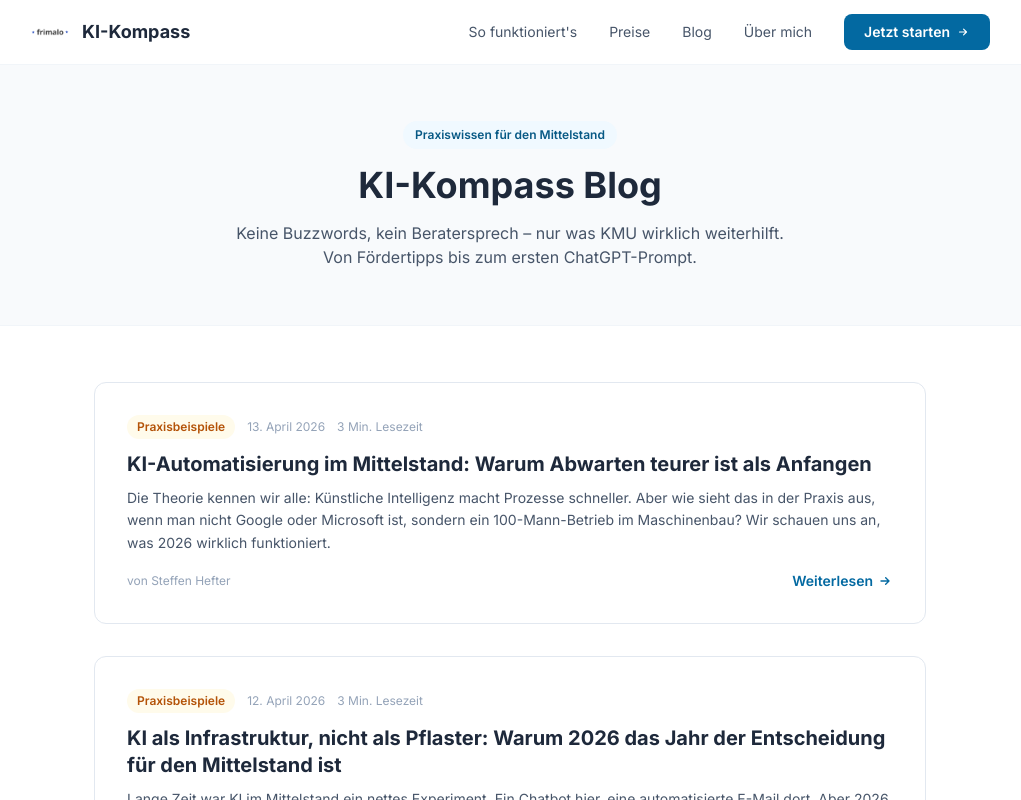
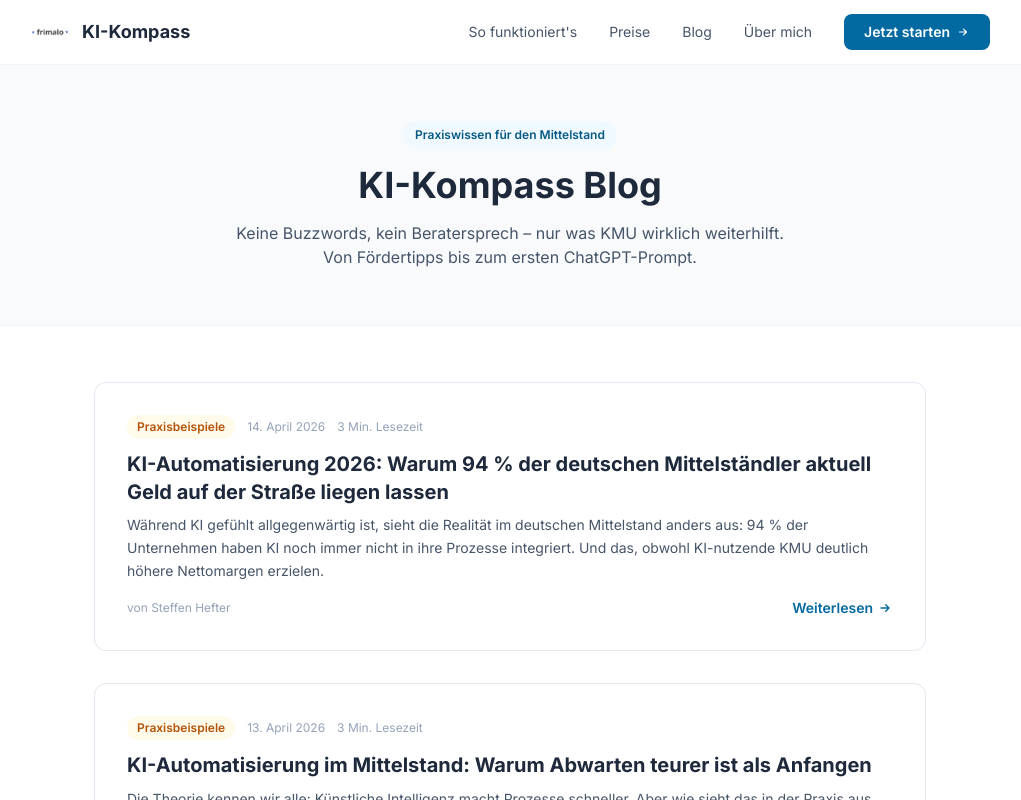
Before and after one commit to derhefter/KI-Kompass-2.0, a Next.js app: page /blog in a window 1280 px wide. Shown: the top 800 px of the page, without its empty margins (130-1151 px from the left). Built offline with nearby package versions, Linux system fonts and the light colour scheme; no server answers.

Commit message:
Auto-Publish: Warum 94% Geld auf der Straße liegen lassen

```diff
--- a/src/data/blog-posts.js
+++ b/src/data/blog-posts.js
@@ -16,6 +16,35 @@
 // ============================================================
 
 export const blogPosts = [
+  {
+    id: 12,
+    slug: 'ki-automatisierung-2026-warum-94-der-deutschen-mittelstaendler-aktuell-geld-auf-der-strasse-liegen-lassen',
+    title: 'KI-Automatisierung 2026: Warum 94 % der deutschen Mittelständler aktuell Geld auf der Straße liegen lassen',
+    excerpt: 'Während KI gefühlt allgegenwärtig ist, sieht die Realität im deutschen Mittelstand anders aus: 94 % der Unternehmen haben KI noch immer nicht in ihre Prozesse integriert. Und das, obwohl KI-nutzende KMU deutlich höhere Nettomargen erzielen.',
+    content: `
+<p>Während KI gefühlt allgegenwärtig ist, sieht die Realität im deutschen Mittelstand anders aus: 94 % der Unternehmen haben KI noch immer nicht in ihre Prozesse integriert. Und das, obwohl KI-nutzende KMU deutlich höhere Nettomargen erzielen.</p>
+
+<p>Die Zeiten, in denen KI ein reines "Experiment" war, sind vorbei. Es geht jetzt um handfeste Wettbewerbsvorteile durch Prozessautomatisierung.</p>
+
+<p><strong>Wo der Mittelstand jetzt profitiert:</strong></p>
+<ul>
+  <li><strong>HR-Entlastung:</strong> Automatisierte Vorsortierung von Bewerbungen und Beantwortung von Standardfragen.</li>
+  <li><strong>Finanz-Turbo:</strong> Intelligente Rechnungserkennung und automatische Vorkontierung im ERP-System.</li>
+  <li><strong>Vertriebs-Effizienz:</strong> Strukturierte Auswertung von Kundenanfragen und automatisierte Vorbereitung von Angeboten.</li>
+</ul>
+
+<p><strong>Der EU AI Act:</strong><br>Im August 2026 greift der EU AI Act. Große Kunden fragen schon heute nach der KI-Governance ihrer Partner. Wer hier keine Antworten hat, verliert Aufträge.</p>
+
+<p><strong>Fazit:</strong><br>Starten Sie nicht mit "Wir brauchen KI". Starten Sie mit: "Welcher Prozess kostet uns am meisten Zeit?"</p>
+`,
+    category: 'Praxisbeispiele',
+    author: 'Steffen Hefter',
+    date: '2026-04-14',
+    status: 'published',
+    image: '',
+    readTime: 3
+  },
+
   {
     id: 11,
     slug: 'ki-automatisierung-im-mittelstand-warum-abwarten-teurer-ist-als-anfangen',
```
